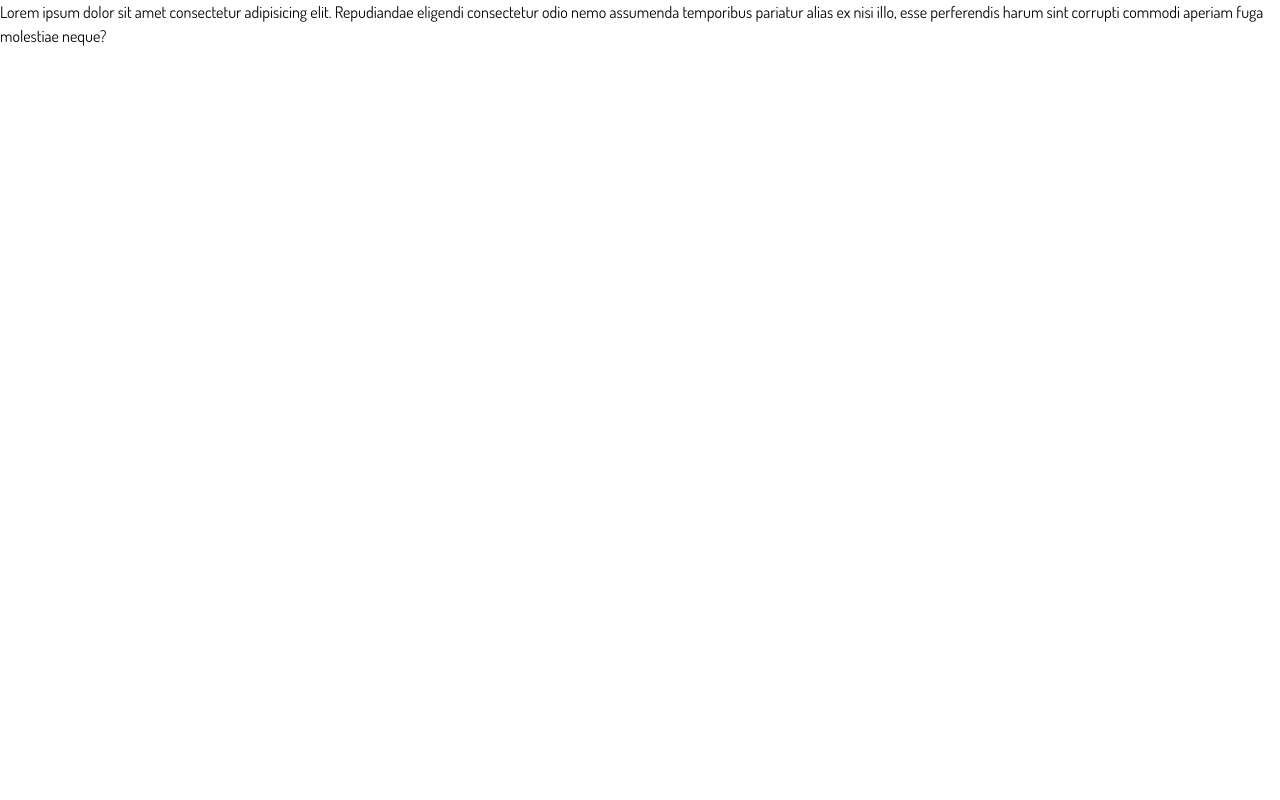
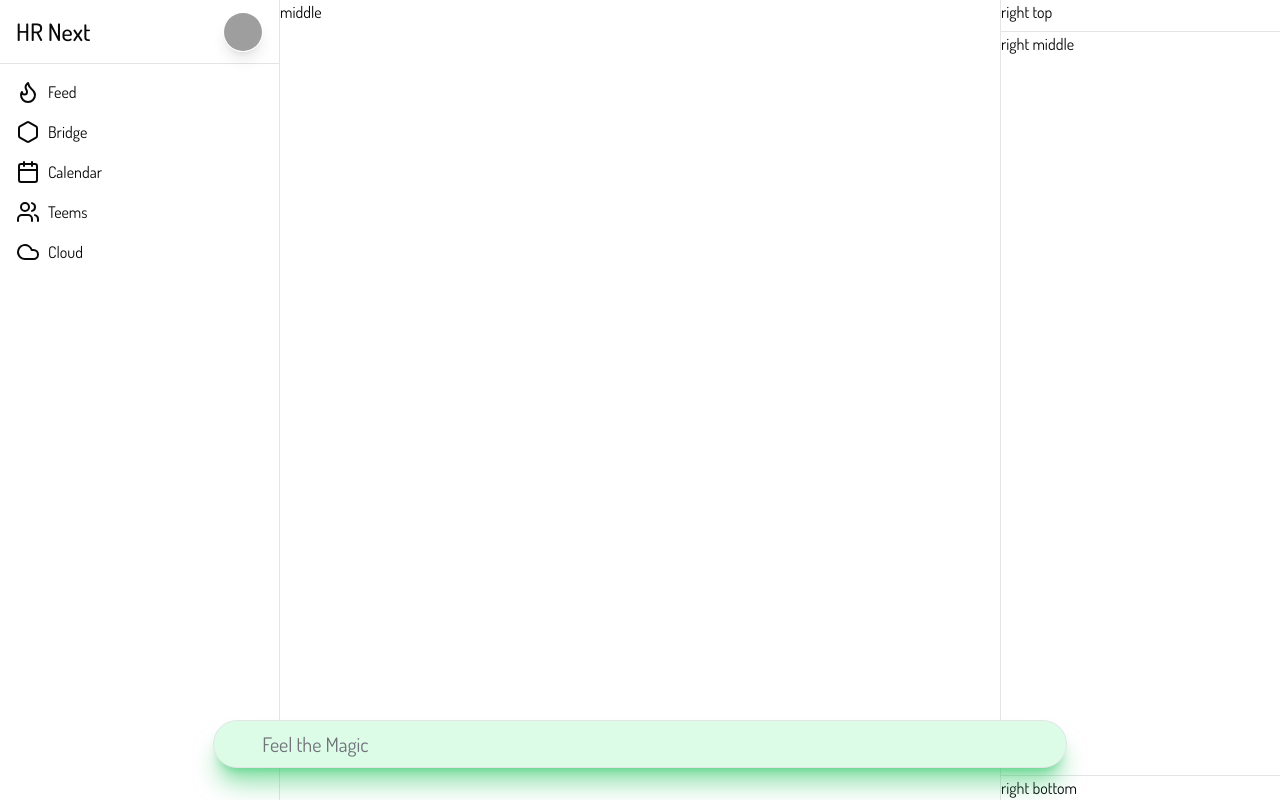
Before and after one commit to dvthedev/hrnext, a Next.js app: page / in a window 1280 px wide. Built offline with nearby package versions, Linux system fonts and the light colour scheme; grey boxes are pictures that could not be loaded.

Commit message:
created side nav and main pages

```diff
--- /dev/null
+++ b/src/app/bridge/page.tsx
@@ -0,0 +1,5 @@
+const BridgePage: React.FC = () => {
+  return <>Bridge</>
+}
+
+export default BridgePage
--- /dev/null
+++ b/src/app/calendar/page.tsx
@@ -0,0 +1,5 @@
+const CalendarPage: React.FC = () => {
+  return <>Calendar</>
+}
+
+export default CalendarPage
--- /dev/null
+++ b/src/app/cloud/page.tsx
@@ -0,0 +1,5 @@
+const CloudPage: React.FC = () => {
+  return <>Cloud</>
+}
+
+export default CloudPage
--- /dev/null
+++ b/src/app/feed/page.tsx
@@ -0,0 +1,5 @@
+const FeedPage: React.FC = () => {
+  return <>Feed</>
+}
+
+export default FeedPage
--- a/src/app/globals.css
+++ b/src/app/globals.css
@@ -57,3 +57,25 @@
     @apply bg-background text-foreground;
   }
 }
+
+/* ===== Scrollbar CSS ===== */
+/* Firefox */
+* {
+  scrollbar-width: auto;
+  scrollbar-color: #22c55e transparent;
+}
+
+/* Chrome, Edge, and Safari */
+*::-webkit-scrollbar {
+  width: 16px;
+}
+
+*::-webkit-scrollbar-track {
+  background: transparent;
+}
+
+*::-webkit-scrollbar-thumb {
+  background-color: #22c55e;
+  border-radius: 10px;
+  border: 3px solid transparent;
+}
--- a/src/app/layout.tsx
+++ b/src/app/layout.tsx
@@ -2,7 +2,10 @@ import './globals.css'
 
 import AppProvider from '@/components/AppProvider'
 import { Dosis } from 'next/font/google'
+import Header from '@/components/Header'
+import MagicInput from '@/components/MagicInput'
 import type { Metadata } from 'next'
+import SideNav from '@/components/SideNav'
 
 const primary_font = Dosis({ subsets: ['latin'] })
 
@@ -19,7 +22,33 @@ const RootLayout = ({
   return (
     <html lang="en">
       <body className={primary_font.className}>
-        <AppProvider>{children}</AppProvider>
+        <AppProvider>
+          <main className="relative bg-background text-foreground">
+            <div className="w-full min-h-screen grid lg:grid-cols-[280px_1fr_280px] md:grid-cols-[220px_1fr_220px] sm:grid-cols-[220px_1fr_220px]">
+              <div className="hidden border-r md:block">
+                <aside className="flex flex-col h-full max-h-screen">
+                  <header className="flex items-center justify-between px-4 border-b h-16">
+                    <Header />
+                  </header>
+                  <div className="flex-1 p-2">
+                    <SideNav />
+                  </div>
+                </aside>
+              </div>
+              {children}
+              <div className="hidden border-l md:block">
+                <div className="flex flex-col h-full max-h-screen">
+                  <div className="border-b h-8">right top</div>
+                  <div className="flex-1">right middle</div>
+                  <div className="max-h-60 overflow-auto border-t hover:z-10">
+                    right bottom
+                  </div>
+                </div>
+              </div>
+            </div>
+            <MagicInput />
+          </main>
+        </AppProvider>
       </body>
     </html>
   )
--- a/src/app/page.tsx
+++ b/src/app/page.tsx
@@ -1,12 +1,8 @@
+import MagicInput from '@/components/MagicInput'
+import SideNav from '@/components/SideNav'
+
 const Home = () => {
-  return (
-    <main className="">
-      Lorem ipsum dolor sit amet consectetur adipisicing elit. Repudiandae
-      eligendi consectetur odio nemo assumenda temporibus pariatur alias ex nisi
-      illo, esse perferendis harum sint corrupti commodi aperiam fuga molestiae
-      neque?
-    </main>
-  )
+  return <div className="">middle</div>
 }
 
 export default Home
--- /dev/null
+++ b/src/app/teems/page.tsx
@@ -0,0 +1,5 @@
+const TeemsPage: React.FC = () => {
+  return <>Teems</>
+}
+
+export default TeemsPage
--- /dev/null
+++ b/src/components/Header.tsx
@@ -0,0 +1,15 @@
+import { Avatar, AvatarFallback, AvatarImage } from './ui/avatar'
+
+const Header: React.FC = () => {
+  return (
+    <>
+      <h1 className="text-2xl font-medium">HR Next</h1>
+      <Avatar className="cursor-pointer shadow-lg hover:shadow-green-500/50 border border-white hover:border-green-500">
+        <AvatarImage src="https://github.com/dvsource1.png" />
+        <AvatarFallback>DV</AvatarFallback>
+      </Avatar>
+    </>
+  )
+}
+
+export default Header
--- /dev/null
+++ b/src/components/MagicInput.tsx
@@ -0,0 +1,13 @@
+import { Input } from './ui/input'
+
+const MagicInput = () => {
+  return (
+    <Input
+      className="absolute bottom-8 px-12 text-xl left-0 right-0 mx-auto w-2/3 h-12 rounded-full border bg-green-100 shadow-xl shadow-green-500/50"
+      type="text"
+      placeholder="Feel the Magic"
+    />
+  )
+}
+
+export default MagicInput
--- /dev/null
+++ b/src/components/SideNav.tsx
@@ -0,0 +1,23 @@
+import {
+  CalendarIcon,
+  CloudIcon,
+  FlameIcon,
+  HexagonIcon,
+  UsersIcon,
+} from 'lucide-react'
+
+import SideNavLink from './SideNavLink'
+
+const SideNav: React.FC = () => {
+  return (
+    <nav className="grid items-start">
+      <SideNavLink title="Feed" icon={FlameIcon} path="feed" />
+      <SideNavLink title="Bridge" icon={HexagonIcon} path="bridge" />
+      <SideNavLink title="Calendar" icon={CalendarIcon} path="calendar" />
+      <SideNavLink title="Teems" icon={UsersIcon} path="teems" />
+      <SideNavLink title="Cloud" icon={CloudIcon} path="cloud" />
+    </nav>
+  )
+}
+
+export default SideNav
--- /dev/null
+++ b/src/components/SideNavLink.tsx
@@ -0,0 +1,26 @@
+import Link from 'next/link'
+import { LucideIcon } from 'lucide-react'
+
+type SideNavLinkProps = {
+  title: string
+  icon: LucideIcon
+  path: string
+}
+
+const SideNavLink: React.FC<SideNavLinkProps> = ({
+  title,
+  icon: SideNavLinkIcon,
+  path,
+}) => {
+  return (
+    <Link
+      href={path}
+      className="flex items-center gap-2 p-2 hover:text-primary hover:font-medium transition-all hover:bg-muted rounded-full cursor-pointer"
+    >
+      <SideNavLinkIcon className="w-6 aspect-auto" />
+      <span>{title}</span>
+    </Link>
+  )
+}
+
+export default SideNavLink
```
